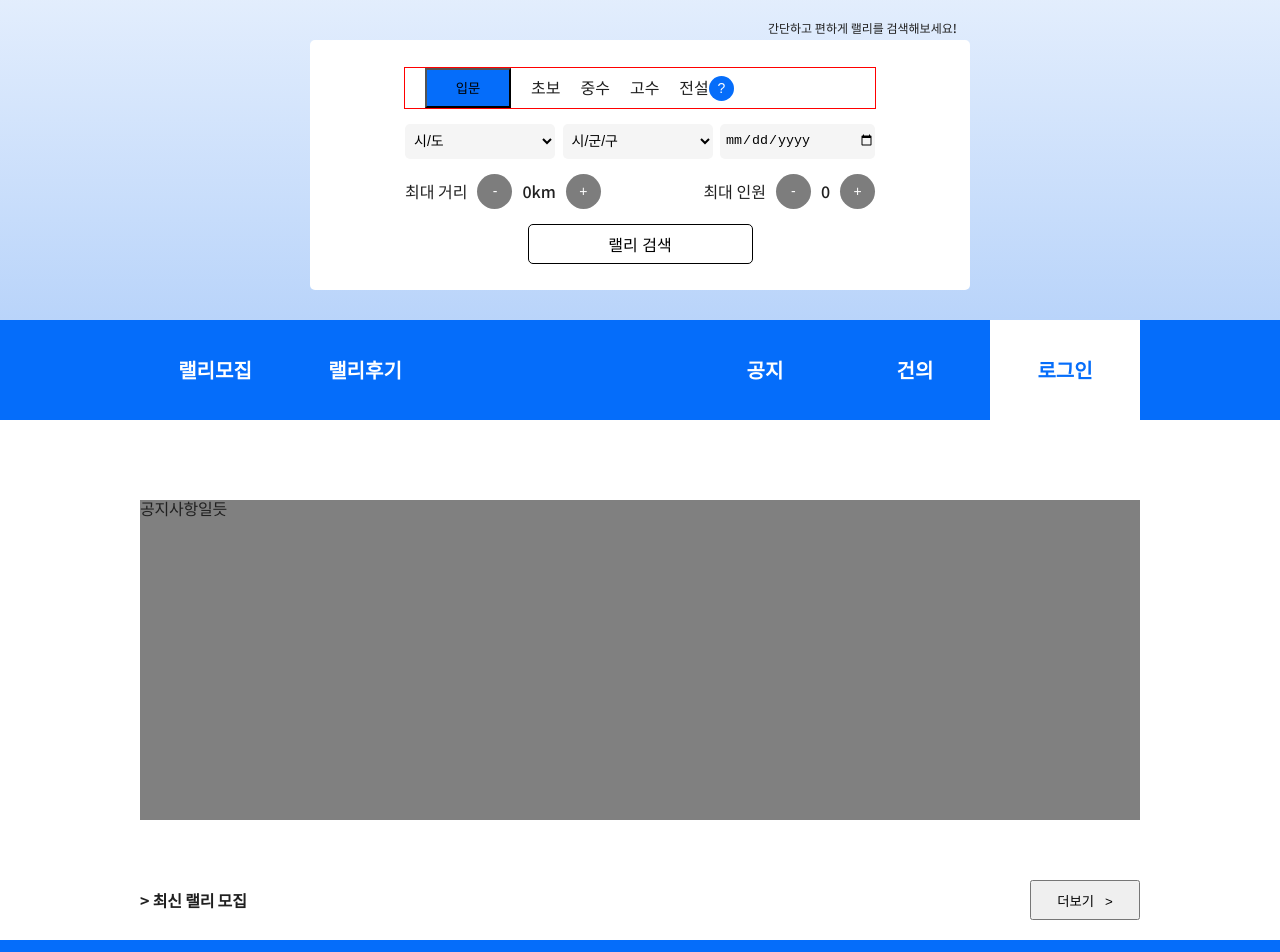
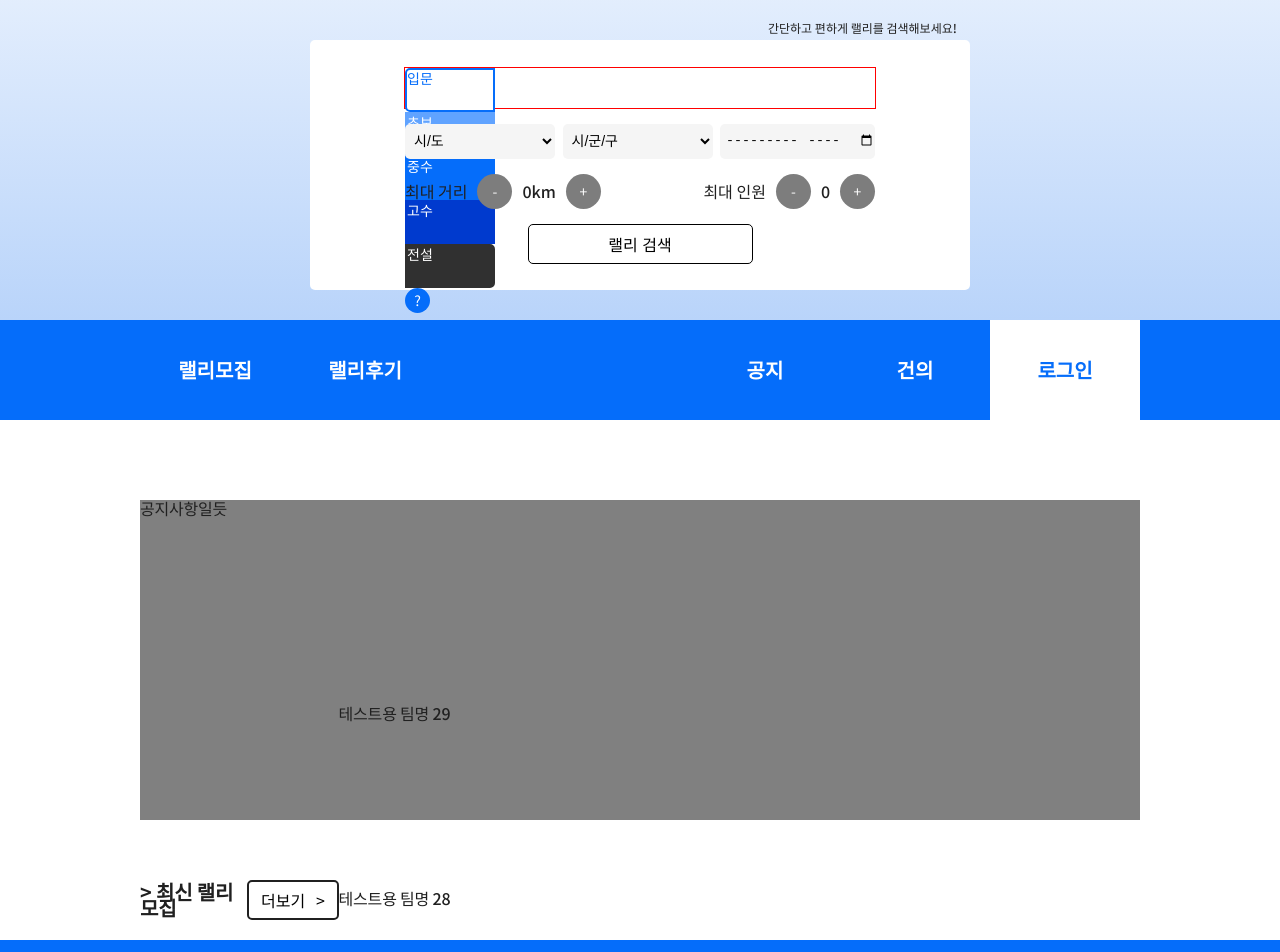
Before and after one commit to hamhabocca/frontend, a React (Create React App) app: page / in a window 1280 px wide. Shown: the part 220-1172 px from the top of the page. Built offline with nearby package versions, Linux system fonts and the light colour scheme.

Commit message:
0324 작업중

```diff
--- /dev/null
+++ b/src/apis/RallyCalls.js
@@ -0,0 +1,6 @@
+import rallyList from '../data/Rally.json';
+
+export function getRallyForMain() {
+
+    return rallyList;
+}
--- a/src/components/commons/HomeSearchFilter.js
+++ b/src/components/commons/HomeSearchFilter.js
@@ -1,4 +1,4 @@
-import { useState } from 'react';
+import { useRef, useState } from 'react';
 import style from './HomeSearchFilter.module.css';
 
 function HomeSearchFilter() {
@@ -6,22 +6,54 @@ function HomeSearchFilter() {
     const [distance, setDistance] = useState(0);
     const [people, setPeople] = useState(0);
 
+    const ipmunRef = useRef(null);
+    const choboRef = useRef(null);
+    const jungsuRef = useRef(null);
+    const gosuRef = useRef(null);
+    const legendRef = useRef(null);
+
+    const onClickButtonToCheckboxHandler = (e) => {
+        switch(e.target.value) {
+            case 'ipmun':
+            ipmunRef.current.checked = !(ipmunRef.current.checked);
+            if(ipmunRef.current.checked) {
+                e.target.classList.add("selected");
+            } else {
+                e.target.classList.remove("selected");
+            }
+            break;
+            case 'chobo':
+            choboRef.current.checked = !(choboRef.current.checked);
+            break;
+            case 'jungsu':
+            jungsuRef.current.checked = !(jungsuRef.current.checked);
+            break;
+            case 'gosu':
+            gosuRef.current.checked = !(gosuRef.current.checked);
+            break;
+            case 'legend':
+            legendRef.current.checked = !(legendRef.current.checked);
+            break;
+        }
+    }
+
     return (
         <div className={style.HomeSearchFilter}>
             <form>
                 <fieldset className={style.RallyType}>
-                    <input type={'checkbox'} id="ipmun" name='rallytype' value={'ipmun'} />
-                    {/* <label htmlFor='ipmun'>입문</label> */}
-                    <button htmlFor='ipmun'>입문</button>
-                    <input type={'checkbox'} id="chobo" name='rallytype' value={'chobo'} />
-                    <label htmlFor='chobo'>초보</label>
-                    <input type={'checkbox'} id="jungsu" name='rallytype' value={'jungsu'} />
-                    <label htmlFor='jungsu'>중수</label>
-                    <input type={'checkbox'} id="gosu" name='rallytype' value={'gosu'} />
-                    <label htmlFor='gosu'>고수</label>
-                    <input type={'checkbox'} id="legend" name='rallytype' value={'legend'} />
-                    <label htmlFor='legend'>전설</label>
-                    <button className={style.QuestionButton}>?</button>
+                    <input type={'checkbox'} id="ipmun" name='rallytype' value={'ipmun'} ref={ipmunRef}/>
+                    <input type={'checkbox'} id="chobo" name='rallytype' value={'chobo'} ref={choboRef}/>
+                    <input type={'checkbox'} id="jungsu" name='rallytype' value={'jungsu'} ref={jungsuRef}/>
+                    <input type={'checkbox'} id="gosu" name='rallytype' value={'gosu'} ref={gosuRef}/>
+                    <input type={'checkbox'} id="legend" name='rallytype' value={'legend'} ref={legendRef}/>
+
+                    <div type={'button'} onClick={onClickButtonToCheckboxHandler} value='ipmun'>입문</div>
+                    <div type={'button'} onClick={onClickButtonToCheckboxHandler} value='chobo'>초보</div>
+                    <div type={'button'} onClick={onClickButtonToCheckboxHandler} value='jungsu'>중수</div>
+                    <div type={'button'} onClick={onClickButtonToCheckboxHandler} value='gosu'>고수</div>
+                    <div type={'button'} onClick={onClickButtonToCheckboxHandler} value='legend'>전설</div>
+
+                    <button className={style.QuestionButton} type='button'>?</button>
                 </fieldset>
                 <fieldset className={style.RallyLocation}>
                     <select name='location1'>
@@ -34,20 +66,20 @@ function HomeSearchFilter() {
                         <option value={'경기'}>경기</option>
                         <option value={'서울'}>서울</option>
                     </select>
-                    <input type={'date'} />
+                    <input type={'month'} />
                 </fieldset>
                 <fieldset className={style.DistanceAndPeople}>
                     <fieldset className={style.RallyDistance}>
                         <label>최대 거리</label>
-                        <button className={style.MinusButton}>-</button>
+                        <button className={style.MinusButton} type={'button'}>-</button>
                         <label>{distance}km</label>
-                        <button className={style.PlusButton}>+</button>
+                        <button className={style.PlusButton} type={'button'}>+</button>
                     </fieldset>
                     <fieldset className={style.RallyPeople}>
                         <label>최대 인원</label>
-                        <button className={style.MinusButton}>-</button>
+                        <button className={style.MinusButton} type={'button'}>-</button>
                         <label>{people}</label>
-                        <button className={style.PlusButton}>+</button>
+                        <button className={style.PlusButton} type={'button'}>+</button>
                     </fieldset>
                 </fieldset>
                 <input type={'submit'} value='랠리 검색' className={style.Submit}/>
--- a/src/components/commons/HomeSearchFilter.module.css
+++ b/src/components/commons/HomeSearchFilter.module.css
@@ -1,3 +1,6 @@
+@import url('https://fonts.googleapis.com/css2?family=Noto+Sans+KR:wght@100;300;400;500;700;900&display=swap');
+/* font-family: 'Noto Sans KR', sans-serif; */
+
 .HomeSearchFilter {
     /* border: 1px solid red; */
     background-color: white;
@@ -23,26 +26,83 @@
     gap: 15px 0px;
 }
 
+.HomeSearchFilter button {
+    font-family: 'Noto Sans KR', sans-serif;
+}
+
 .RallyType {
     border: 1px solid red;
     height: 40px;
     width: 100%;
 }
 
-.RallyType [type='checkbox'] {
-    opacity: 0;
+.RallyType [value='ipmun'] {
+    display: inline-block;
+    width: 86px;
+    height: 40px;
+    background-color: white;
+    color: #056DFA;
+    font-weight: 500;
+    font-size: 14px;
+    border: 2px solid;
+    border-color: #056DFA;
+    border-radius: 5px 0px 0px 5px;
 }
 
-/* .RallyType label {
+.RallyType [value='chobo'] {
     width: 86px;
     height: 40px;
-    background-color: gray;
-} */
+    background-color: #60A3FF;
+    color: white;
+    font-weight: 500;
+    font-size: 14px;
+    border: 2px solid;
+    border-color: #60A3FF;
+}
 
-.RallyType [for='ipmun'] {
+.RallyType [value='jungsu'] {
     width: 86px;
     height: 40px;
     background-color: #056DFA;
+    color: white;
+    font-weight: 500;
+    font-size: 14px;
+    border: 2px solid;
+    border-color: #056DFA;
+}
+
+.RallyType [value='gosu'] {
+    width: 86px;
+    height: 40px;
+    background-color: #003ACE;
+    color: white;
+    font-weight: 500;
+    font-size: 14px;
+    border: 2px solid;
+    border-color: #003ACE;
+}
+
+.RallyType [value='legend'] {
+    width: 86px;
+    height: 40px;
+    background-color: #303030;
+    color: white;
+    font-weight: 500;
+    font-size: 14px;
+    border: 2px solid;
+    border-color: #303030;
+    border-radius: 0px 5px 5px 0px;
+}
+
+.selected {
+    background-color: orange;
+    color: #003ACE;
+    font-weight: 900;
+}
+
+.RallyType [type='checkbox'] {
+    /* opacity: 0; */
+    display: none;
 }
 
 .QuestionButton {
--- a/src/components/items/RallyCardMain.js
+++ b/src/components/items/RallyCardMain.js
@@ -0,0 +1,14 @@
+import style from './RallyCardMain.module.css';
+
+function RallCardMain({item}) {
+
+    console.log(item.rallyname)
+
+    return (
+        <div className={style.Container}>
+            {item.rallyname}
+        </div>
+    )
+}
+
+export default RallCardMain;
--- /dev/null
+++ b/src/components/items/RallyCardMain.module.css
@@ -0,0 +1,5 @@
+.Container {
+    width: 320px;
+    height: 185px;
+
+}
--- a/src/pages/Home.js
+++ b/src/pages/Home.js
@@ -1,6 +1,25 @@
 import style from './Home.module.css';
+import RallCardMain from '../components/items/RallyCardMain';
+import { useEffect, useState } from 'react';
+import { getRallyForMain } from '../apis/RallyCalls';
 
 function Home() {
+
+    const [rallyList, setRallyList] = useState([]);
+
+    useEffect(
+        () => {
+            let rallyList = [];
+            rallyList = getRallyForMain();
+            var sortingField = "rallycode";
+            rallyList.sort(function(a, b) { // 내림차순
+                return b[sortingField] - a[sortingField];});
+            rallyList.splice(6);
+            console.log(rallyList);
+            setRallyList(rallyList);
+        },
+        []
+    );
 
     return (
         <>
@@ -9,6 +28,9 @@ function Home() {
                 <div className={style.NewestRallyAndMore}>
                     <h4>&gt; 최신 랠리 모집</h4>
                     <button>더보기&nbsp;&nbsp; &gt;</button>
+                    <div className={style.Rallycards}>
+                        {rallyList.map(rally => <RallCardMain key={'rallycode'} item={rally}/>)}
+                    </div>
                 </div>
             </main>
         </>
--- a/src/pages/Home.module.css
+++ b/src/pages/Home.module.css
@@ -1,3 +1,6 @@
+@import url('https://fonts.googleapis.com/css2?family=Noto+Sans+KR:wght@100;300;400;500;700;900&display=swap');
+/* font-family: 'Noto Sans KR', sans-serif; */
+
 .Notice {
     display: inline-block;
     width: 100%;
@@ -18,4 +21,19 @@
 .NewestRallyAndMore button{
     width: 110px;
     height: 100%;
+    border: 2px solid #202020;
+    border-radius: 5px;
+    background-color: white;
+    font-size: 16px;
+    font-weight: 400;
+    font-family: 'Noto Sans KR', sans-serif;
 }
+
+.NewestRallyAndMore h4 {
+    font-size: 20px;
+}
+
+.Rallycards {
+    width: 100%;
+    height: 390px;
+}
```
